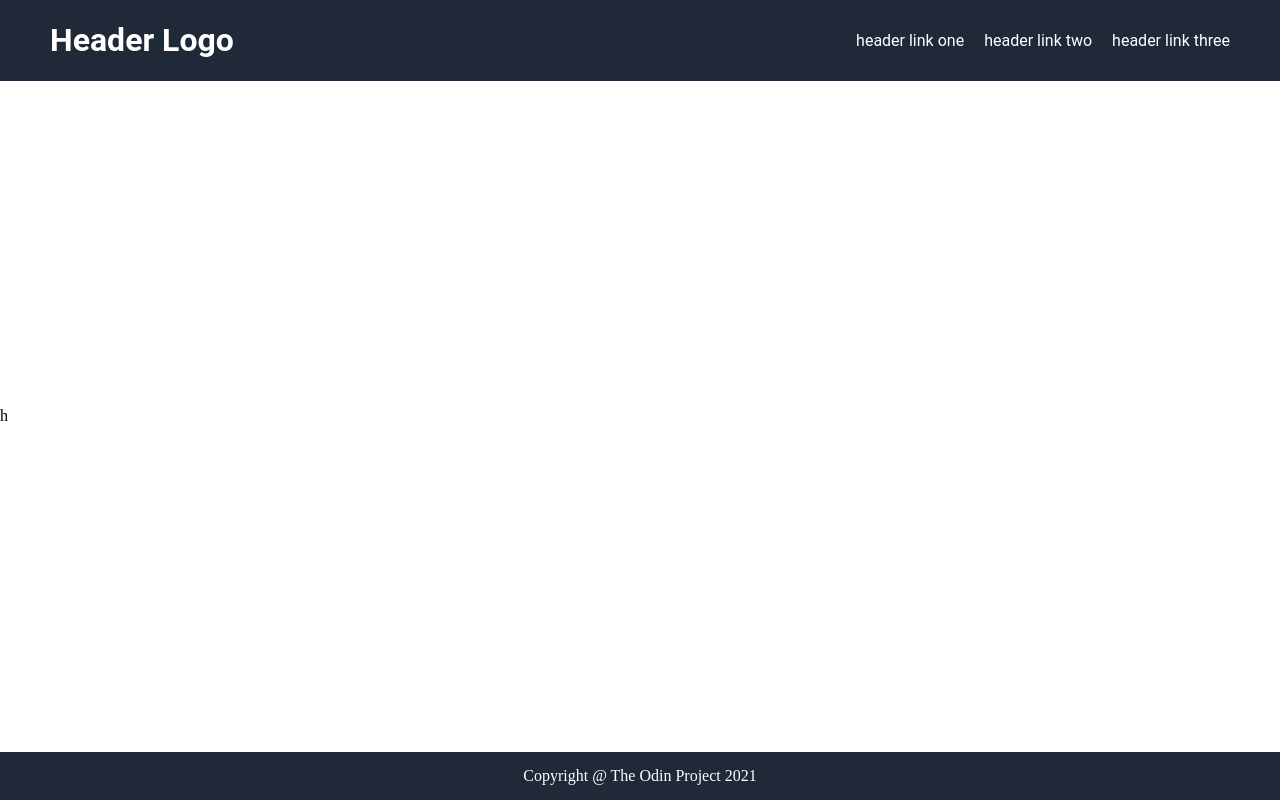
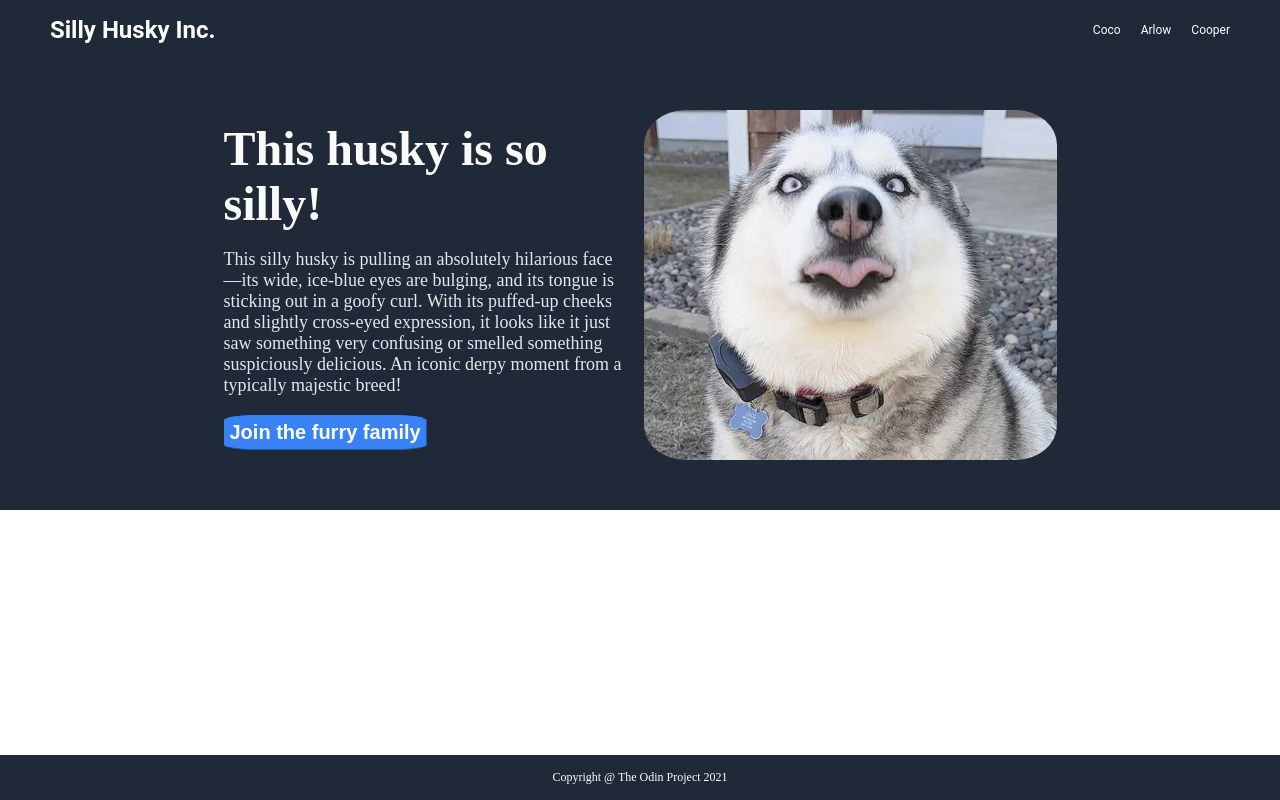
Before and after one commit to WilJoyaa/odin-landing, a plain HTML site: page index.html in a window 1280 px wide. Drawn offline with Linux system fonts and the light colour scheme.

Commit message:
Changed Website text, Middle section, added image
chaged all the text in the website to go under the name silly husky inc and created the middle section with the dark background and added a picture of a silly husky

```diff
--- a/index.html
+++ b/index.html
@@ -11,15 +11,34 @@
     <body>
 
     <div class="header">
-    <div> <h1>Header Logo</h1> </div>
+    <div> <h1>Silly Husky Inc.</h1> </div>
     <div class="headlinks">
-        <a href="#">header link one</a>
-        <a href="#">header link two</a>
-        <a href="#">header link three</a>
+        <a href="#">Coco</a>
+        <a href="#">Arlow</a>
+        <a href="#">Cooper</a>
     </div>
     </div>
 
-    <div>h</div>
+    <div class="content">
+        <div class="darkbg">
+            <div class="darkbg container">
+                <div class="darkbg text">
+                    <div class="awesome">
+                        This husky is so silly!
+                    </div>
+                    <div class="subtext">
+                        This silly husky is pulling an absolutely hilarious face—its wide, ice-blue eyes are bulging, and its tongue is sticking out in a goofy curl. With its puffed-up cheeks and slightly cross-eyed expression, it looks like it just saw something very confusing or smelled something suspiciously delicious. An iconic derpy moment from a typically majestic breed!
+                    </div>
+                    <div class="signup">
+                        <button>Join the furry family</button>
+                    </div>
+                </div>
+                <div class="placeholder img">
+                    <img id="sillyhusky" src="sillyhusky.png" alt="silly husky">
+                </div>
+            </div>
+        </div>
+    </div>
 
     <div class="footer">
         <div>Copyright @ The Odin Project 2021</div>
--- a/landingstyle.css
+++ b/landingstyle.css
@@ -16,14 +16,20 @@ body {
     padding: 50px;
     padding-top: 0px;
     padding-bottom: 0px;
+    font-size: 12px;
 }
-
 .headlinks {
     display: flex;
     justify-content: center;
     align-items: center;
     padding: 0px;
     gap: 20px;
+}
+
+.content {
+    display: flex;
+    flex-direction: column;
+    flex: 1 0 auto;
 }
 
 .footer {
@@ -33,6 +39,7 @@ body {
     padding: 15px;
     background-color: #1F2937;
     color: white;
+    font-size: 12px;
 }
 
 a {
@@ -40,3 +47,61 @@ a {
     gap: 12px;
     text-decoration: none;
 }
+
+.darkbg{
+    background-color: #1F2937;
+    color: white;
+}
+
+.darkbg.container {
+    display: flex;
+    justify-content: center;
+    align-items: stretch;
+    gap: 20px;
+    padding-top: 50px;
+    padding-bottom: 50px;
+}
+
+.darkbg.text {
+    display: flex;
+    flex-direction: column;
+    justify-content: space-evenly;
+    flex: 0 0 auto;
+    gap: 8px;
+}
+
+.placeholder.img {
+    display: flex;
+    flex: 0 1 0;
+}
+
+.placeholder.img #sillyhusky {
+    height: 350px;
+    width: auto;
+    border-radius: 10%;
+}
+
+.awesome {
+    font-size: 48px;
+    color: #f9faf8;
+    font-weight: 900;
+    width: 350px;
+}
+
+.subtext {
+    font-size: 18px;
+    color: #E5E7Eb;
+    width: 400px;
+}
+
+.signup button {
+    color: white;
+    background-color: #3882f6;
+    padding: 5px;
+
+    font-weight: 900;
+    font-size: 20px;
+    border-width: 1px;
+    border-color: #3882f6;
+    border-radius: 15%;
+}
```
Also changed, not shown: sillyhusky.png (added).
